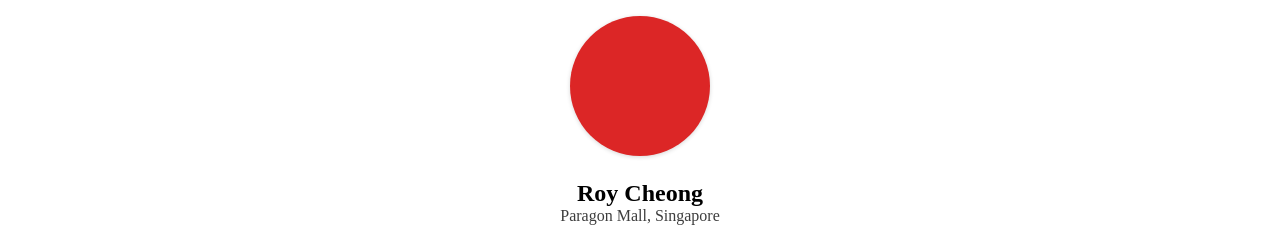
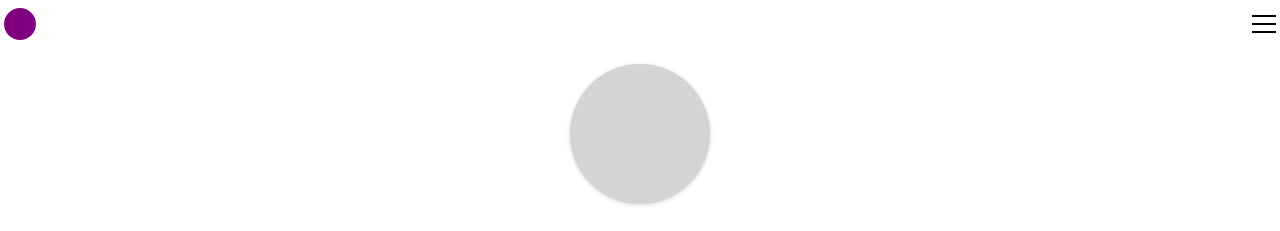
Before and after one commit to roygb1v/test-top, a React (Vite) app: page / in a window 1280 px wide. Shown: the top 231 px of the page. Built offline with nearby package versions, Linux system fonts and the light colour scheme.

Commit message:
updated stylings and header

```diff
--- a/src/App.tsx
+++ b/src/App.tsx
@@ -6,7 +6,17 @@ import styled from 'styled-components';
 
 function App() {
 
-  return <Container>
+  return <div>
+  <Navigation>
+    <span style={{ width: 32, height: 32, background: "purple", borderRadius: 100}}/>
+    <div style={{ display: "flex", flexDirection: "column", gap: 6}}>
+      <div style={{height: 2, width: 24, background: "black"}}></div>
+      <div style={{height: 2, width: 24, background: "black"}}></div>
+      <div style={{height: 2, width: 24, background: "black"}}></div>
+    </div>
+  </Navigation>
+
+  <Container>
     <ProfilePicture />
     <Title>Roy Cheong</Title>
     <SubTitle>Paragon Mall, Singapore</SubTitle>
@@ -79,6 +89,7 @@ function App() {
     </OpeningHours>
 
   </Container>
+  </div>
 }
 
 function PriceBlock({title, rows=[]}) {
@@ -109,7 +120,7 @@ const Container = styled.div`
 `
 
 const ProfilePicture = styled.div`
-  background: #dc2626;
+  background: #d4d4d4;
   width: 140px;
   height: 140px;
   border-radius: 50%;
@@ -162,11 +173,7 @@ const ReviewContainer = styled.div`
   padding: 24px;
   background: #d4d4d4;
   margin-top: 16px;
-  width: 320px;
-
-  @media (max-width: 768px) {
-    width: 100%;
-  }
+  width: 316px;
 `
 
 const ImagesContainer = styled.section`
@@ -195,7 +202,7 @@ const HorizontalDivider = styled.div`
 `
 
 const Prices = styled.div`
-  width: 340px;
+  width: 374px;
   display: flex;
   flex-direction: column;
   align-items: center;
@@ -232,4 +239,12 @@ const OpeningHours = styled.div`
   margin-top: 64px;
 `
 
+const Navigation = styled.nav`
+  display: flex;
+  justify-content: space-between;
+  align-items: center;
+  padding: 8px 4px;
+
+`
+
 export default App
```
